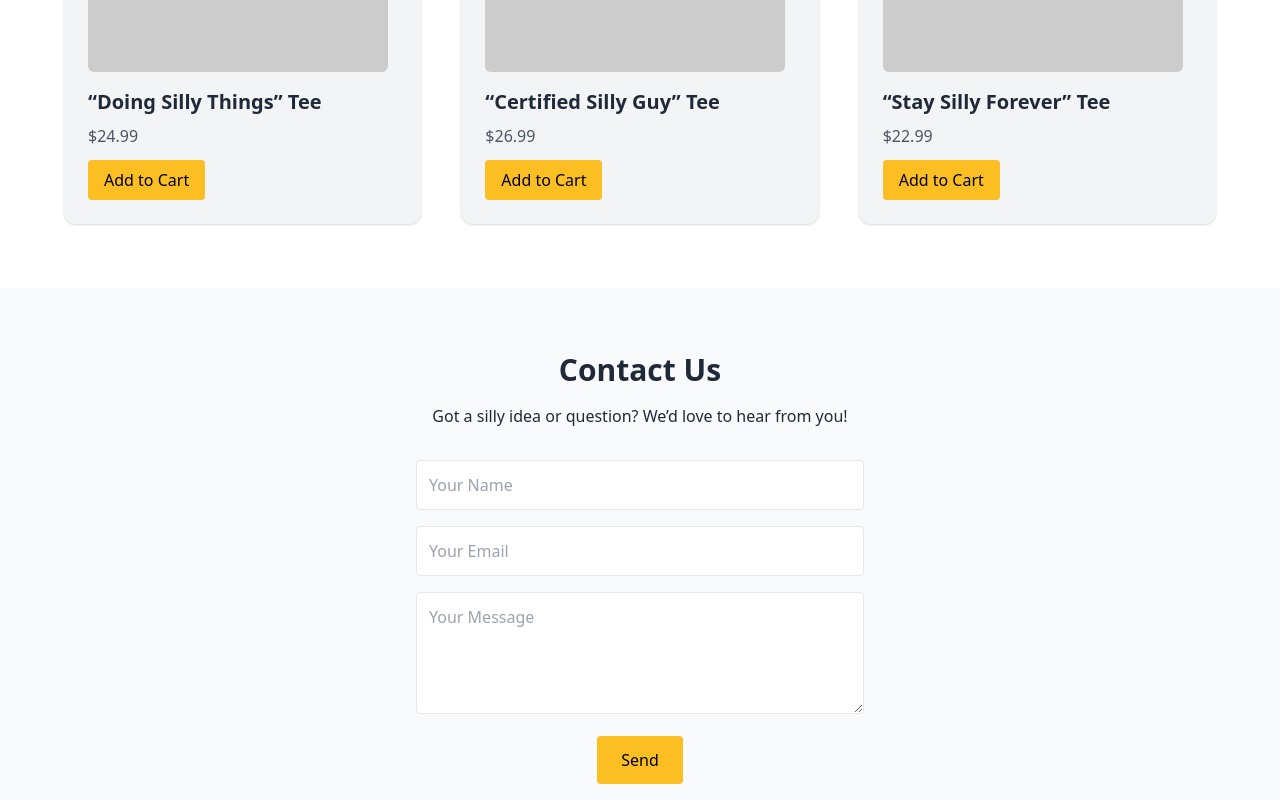
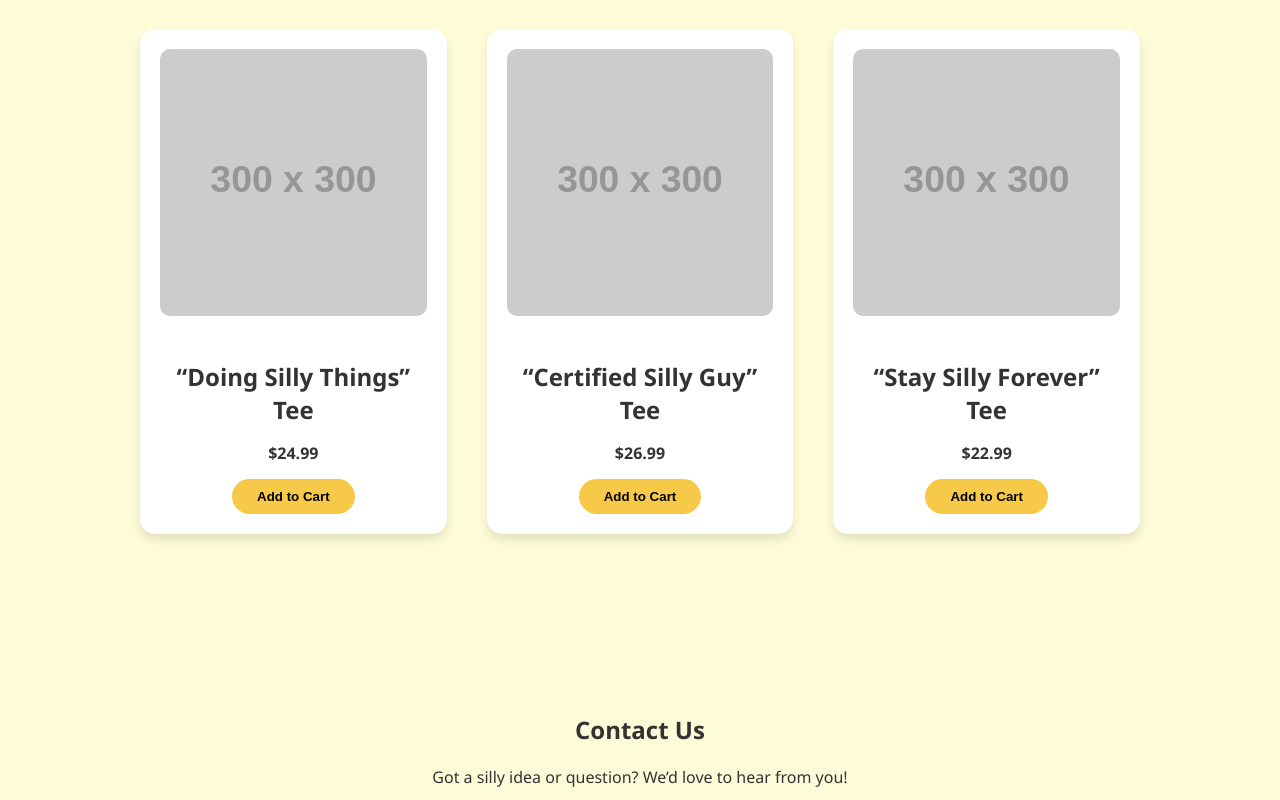
Before and after one commit to joebro1217/Silly-Guys, a plain HTML site: page index.html in a window 1280 px wide. Shown: the part 800-1600 px from the top of the page. Drawn offline with nearby package versions, Linux system fonts and the light colour scheme; placeholder pictures from the web are drawn by us.

Commit message:
Fixed index

```diff
--- a/index.html
+++ b/index.html
@@ -4,69 +4,69 @@
   <meta charset="UTF-8">
   <meta name="viewport" content="width=device-width, initial-scale=1.0">
   <title>Silly Guys Doing Silly Things</title>
-  <link href="https://cdn.jsdelivr.net/npm/tailwindcss@2.2.19/dist/tailwind.min.css" rel="stylesheet">
+  <link rel="stylesheet" href="style.css">
 </head>
-<body class="bg-gray-50 text-gray-800">
+<body>
 
-  <!-- Header -->
-  <header class="bg-yellow-400 p-6 text-center shadow-md">
-    <h1 class="text-4xl font-extrabold tracking-tight">Silly Guys Doing Silly Things</h1>
-    <p class="text-lg mt-2">Fun shirts for people who don’t take life too seriously 😜</p>
+  <!-- HEADER -->
+  <header>
+    <h1>Silly Guys Doing Silly Things</h1>
+    <p>Fun shirts for people who don’t take life too seriously 😜</p>
   </header>
 
-  <!-- Hero Section -->
-  <section class="text-center py-16 bg-gradient-to-r from-yellow-200 to-yellow-400">
-    <h2 class="text-3xl font-bold mb-4">Join the Silly Revolution!</h2>
-    <p class="max-w-xl mx-auto mb-6 text-lg">Wear your weird with pride. Each shirt celebrates the joy of being yourself — no matter how silly that looks!</p>
-    <a href="#shop" class="bg-black text-white px-6 py-3 rounded-full hover:bg-gray-800 transition">Shop Now</a>
+  <!-- HERO SECTION -->
+  <section class="hero">
+    <h2>Join the Silly Revolution!</h2>
+    <p>Wear your weird with pride. Each shirt celebrates the joy of being yourself — no matter how silly that looks!</p>
+    <a href="#shop">Shop Now</a>
   </section>
 
-  <!-- Shop Section -->
-  <section id="shop" class="py-16 px-6 bg-white">
-    <h2 class="text-3xl font-bold text-center mb-10">Shop Our Shirts</h2>
-    <div class="grid grid-cols-1 sm:grid-cols-2 lg:grid-cols-3 gap-10 max-w-6xl mx-auto">
+  <!-- SHOP SECTION -->
+  <section id="shop" class="shop">
+    <h2>Shop Our Shirts</h2>
+    <div class="product-grid" style="display: grid; grid-template-columns: repeat(auto-fit, minmax(250px, 1fr)); gap: 40px; max-width: 1000px; margin: 0 auto;">
 
-      <!-- Product Card 1 -->
-      <div class="bg-gray-100 p-6 rounded-xl shadow hover:shadow-lg transition">
-        <img src="https://via.placeholder.com/300x300?text=Silly+Shirt+1" alt="Shirt 1" class="rounded-md mb-4">
-        <h3 class="text-xl font-semibold mb-2">“Doing Silly Things” Tee</h3>
-        <p class="text-gray-600 mb-3">$24.99</p>
-        <button class="bg-yellow-400 text-black px-4 py-2 rounded hover:bg-yellow-300 transition">Add to Cart</button>
+      <!-- Product 1 -->
+      <div class="product-card">
+        <img src="https://via.placeholder.com/300x300?text=Silly+Shirt+1" alt="Shirt 1">
+        <h3>“Doing Silly Things” Tee</h3>
+        <p>$24.99</p>
+        <button>Add to Cart</button>
       </div>
 
-      <!-- Product Card 2 -->
-      <div class="bg-gray-100 p-6 rounded-xl shadow hover:shadow-lg transition">
-        <img src="https://via.placeholder.com/300x300?text=Silly+Shirt+2" alt="Shirt 2" class="rounded-md mb-4">
-        <h3 class="text-xl font-semibold mb-2">“Certified Silly Guy” Tee</h3>
-        <p class="text-gray-600 mb-3">$26.99</p>
-        <button class="bg-yellow-400 text-black px-4 py-2 rounded hover:bg-yellow-300 transition">Add to Cart</button>
+      <!-- Product 2 -->
+      <div class="product-card">
+        <img src="https://via.placeholder.com/300x300?text=Silly+Shirt+2" alt="Shirt 2">
+        <h3>“Certified Silly Guy” Tee</h3>
+        <p>$26.99</p>
+        <button>Add to Cart</button>
       </div>
 
-      <!-- Product Card 3 -->
-      <div class="bg-gray-100 p-6 rounded-xl shadow hover:shadow-lg transition">
-        <img src="https://via.placeholder.com/300x300?text=Silly+Shirt+3" alt="Shirt 3" class="rounded-md mb-4">
-        <h3 class="text-xl font-semibold mb-2">“Stay Silly Forever” Tee</h3>
-        <p class="text-gray-600 mb-3">$22.99</p>
-        <button class="bg-yellow-400 text-black px-4 py-2 rounded hover:bg-yellow-300 transition">Add to Cart</button>
+      <!-- Product 3 -->
+      <div class="product-card">
+        <img src="https://via.placeholder.com/300x300?text=Silly+Shirt+3" alt="Shirt 3">
+        <h3>“Stay Silly Forever” Tee</h3>
+        <p>$22.99</p>
+        <button>Add to Cart</button>
       </div>
 
     </div>
   </section>
 
-  <!-- Contact Section -->
-  <section id="contact" class="py-16 bg-gray-50 text-center">
-    <h2 class="text-3xl font-bold mb-4">Contact Us</h2>
-    <p class="max-w-md mx-auto mb-8">Got a silly idea or question? We’d love to hear from you!</p>
-    <form class="max-w-md mx-auto">
-      <input type="text" placeholder="Your Name" class="w-full mb-4 p-3 border rounded" required>
-      <input type="email" placeholder="Your Email" class="w-full mb-4 p-3 border rounded" required>
-      <textarea placeholder="Your Message" class="w-full mb-4 p-3 border rounded" rows="4" required></textarea>
-      <button type="submit" class="bg-yellow-400 text-black px-6 py-3 rounded hover:bg-yellow-300 transition">Send</button>
+  <!-- CONTACT SECTION -->
+  <section id="contact" class="contact">
+    <h2>Contact Us</h2>
+    <p>Got a silly idea or question? We’d love to hear from you!</p>
+    <form>
+      <input type="text" placeholder="Your Name" required>
+      <input type="email" placeholder="Your Email" required>
+      <textarea placeholder="Your Message" rows="4" required></textarea>
+      <button type="submit">Send</button>
     </form>
   </section>
 
-  <!-- Footer -->
-  <footer class="bg-black text-yellow-400 text-center py-6">
+  <!-- FOOTER -->
+  <footer>
     <p>© 2025 Silly Guys Doing Silly Things. Stay weird.</p>
   </footer>
 
```
